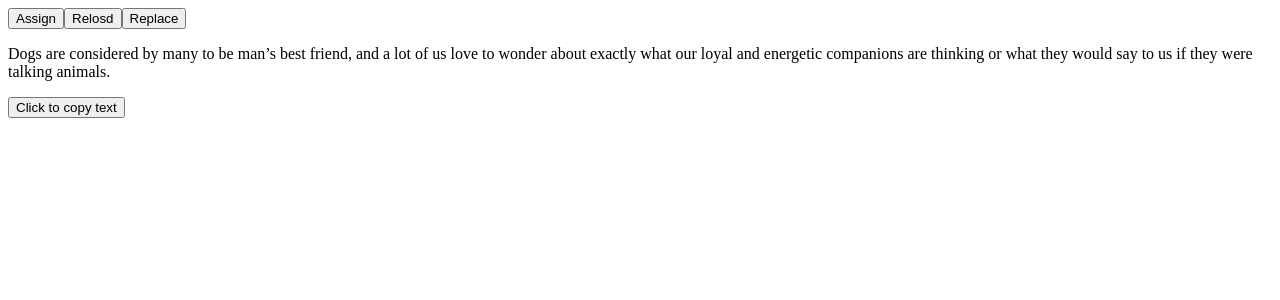
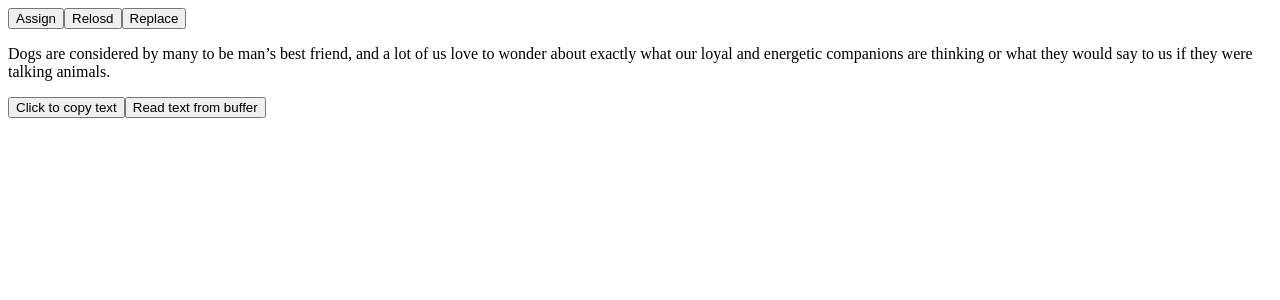
Before and after one commit to NataliiaYakovenko/react-rom-app, a React (Create React App) app: page / in a window 1280 px wide. Shown: the top 300 px of the page. Built offline with nearby package versions, Linux system fonts and the light colour scheme.

Commit message:
Add  clipboard.readText()

```diff
--- a/src/App.js
+++ b/src/App.js
@@ -15,7 +15,6 @@ function App() {
         draggable
         pauseOnHover
         theme="colored"
-
       />
 
       <button
@@ -59,6 +58,17 @@ function App() {
       >
         Click to copy text
       </button>
+
+      <button
+        onClick={() => {
+          window.navigator.clipboard.readText()
+          .then((text) => {
+                 console.log(text)
+          });
+        }}
+      >
+        Read text from buffer
+      </button>
     </>
   );
 }
```
